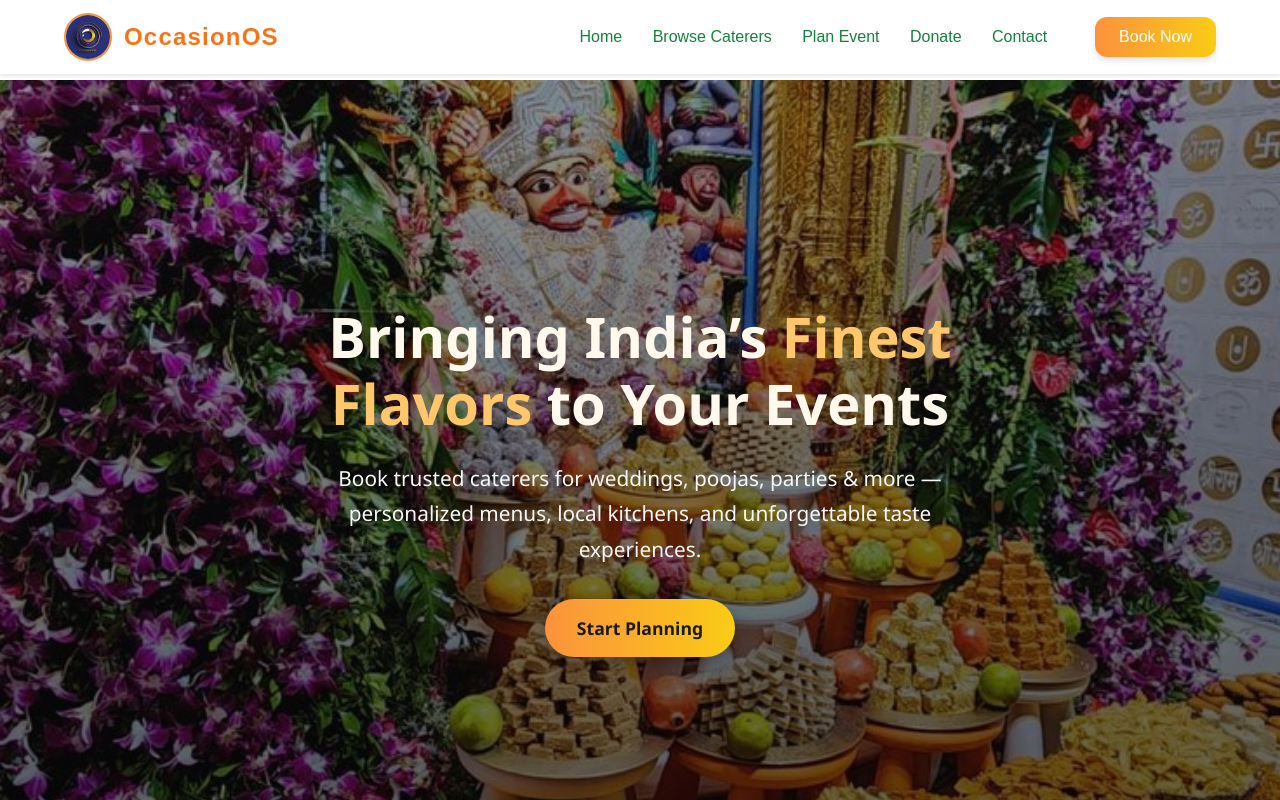
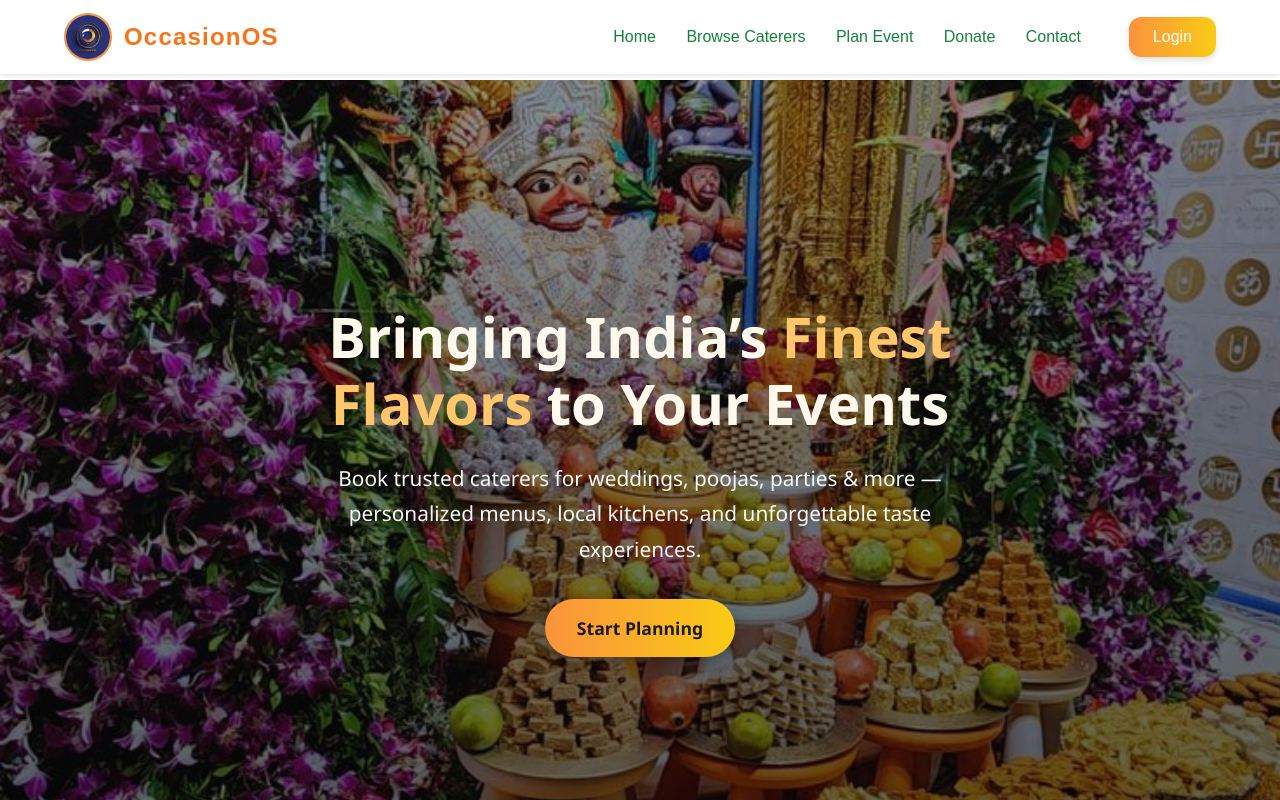
Before and after one commit to Aggarwalmansi/Catery, a Next.js app: page / in a window 1280 px wide. Shown: the top 800 px of the page. Built offline with nearby package versions, Linux system fonts and the light colour scheme.

Commit message:
authentation file/folder setup

```diff
--- a/src/app/components/Navbar.tsx
+++ b/src/app/components/Navbar.tsx
@@ -34,7 +34,7 @@ const Navbar = () => {
           </ul>
 
           <Link href="/book-now">
-            <button className="book-now-btn">Book Now</button>
+            <button className="book-now-btn">Login</button>
           </Link>
         </div>
       </div>
--- a/src/app/contact/page.tsx
+++ b/src/app/contact/page.tsx
@@ -1,8 +1,9 @@
 
 "use client";
 
-import"./booking/styles/contact.css"
-
+// import "@/app/booking/styles/contact.css";
+// Importing the CSS file for styling
+import '../booking/styles/contact.css';
 
 export default function ContactPage() {
   return (
```
Also changed, not shown: folder-structure.txt (added), src/app/booking/styles/auth.css (added), src/app/booking/styles/contact.css (renamed from src/app/booking/styles/ contact.css), src/app/context /AuthContext.tsx (added), src/app/dashboard/page.tsx (added), src/app/login/page.tsx (added), src/app/register.tsx/page.tsx (added).
